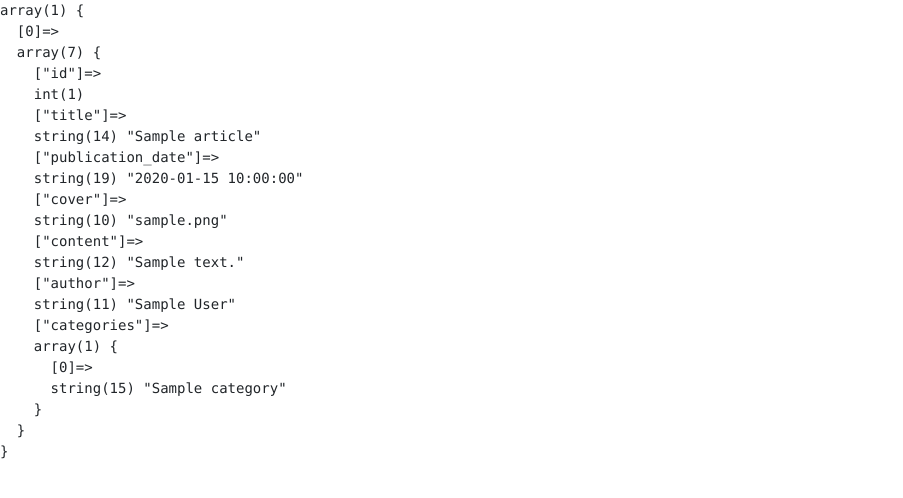
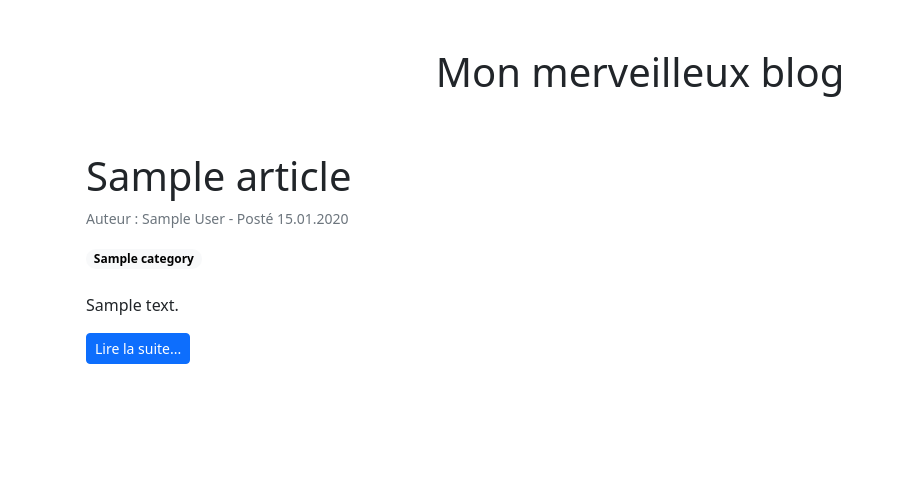
Before and after one commit to PixeleeCode/project_blog, a PHP site: page / in a window 1280 px wide. Shown: the top 498 px of the page, without its empty margins (0-903 px from the left). Run offline with PHP 8.4, Linux system fonts and the light colour scheme; tables that the repository leaves empty hold one stand-in row (values such as "Sample post").

Commit message:
Affichage des articles

```diff
--- a/index.php
+++ b/index.php
@@ -32,10 +32,6 @@ foreach ($articles as $key => $article) {
     $groupedArticles[$key]['categories'] = explode(', ', $article['categories']);
 }
 
-echo '<pre>';
-var_dump($groupedArticles);
-echo '</pre>';
-
 ?>
 <!doctype html>
 <html lang="en">
@@ -47,8 +43,55 @@ echo '</pre>';
         <link href="https://cdn.jsdelivr.net/npm/bootstrap@5.3.2/dist/css/bootstrap.min.css" rel="stylesheet" integrity="sha384-T3c6CoIi6uLrA9TneNEoa7RxnatzjcDSCmG1MXxSR1GAsXEV/Dwwykc2MPK8M2HN" crossorigin="anonymous">
     </head>
     <body>
-        <div class="container p-3 pt-5 d-flex justify-content-center align-items-center">
+        <div class="text-center pt-5">
+            <h1>Mon merveilleux blog</h1>
+        </div>
 
+        <div class="container p-3 pt-5 d-flex flex-column justify-content-center">
+            <?php foreach($groupedArticles as $article): ?>
+                <article class="pb-5">
+                    <!-- Titre de l'article -->
+                    <h1><?php echo $article['title']; ?></h1>
+
+                    <!-- Informations sur l'article -->
+                    <small class="d-block text-secondary pb-2">
+                        <?php
+                            $createdAt = DateTime::createFromFormat('Y-m-d H:i:s', $article['publication_date']);
+                            $date = $createdAt->format('d.m.Y');
+                        ?>
+                        Auteur : <?php echo $article['author']; ?> - Posté <?php echo $date; ?>
+                    </small>
+
+                    <!-- Image de couverture -->
+                    <?php if (file_exists("uploads/{$article['cover']}")): ?>
+                        <img
+                            src="<?php echo "uploads/{$article['cover']}" ?>"
+                            alt="<?php echo $article['title']; ?>"
+                            class="img-fluid rounded"
+                        >
+                    <?php endif; ?>
+
+                    <!-- Catégories de l'article -->
+                    <ul class="py-2 list-unstyled d-flex gap-2">
+                        <?php foreach ($article['categories'] as $category): ?>
+                            <li>
+                                <a href="#">
+                                    <span class="badge rounded-pill text-bg-light">
+                                        <?php echo $category ?>
+                                    </span>
+                                </a>
+                            </li>
+                        <?php endforeach; ?>
+                    </ul>
+
+                    <!-- Contenu tronqué de l'article -->
+                    <p><?php echo mb_strimwidth($article['content'], 0, 100, '...'); ?></p>
+
+                    <a href="article.php?id=<?php echo $article['id']; ?>" class="btn btn-sm btn-primary">
+                        Lire la suite...
+                    </a>
+                </article>
+            <?php endforeach; ?>
         </div>
     </body>
 </html>
```
Also changed, not shown: uploads/je-suis-un-nouveau-titre-edition-2-54.png (added).
